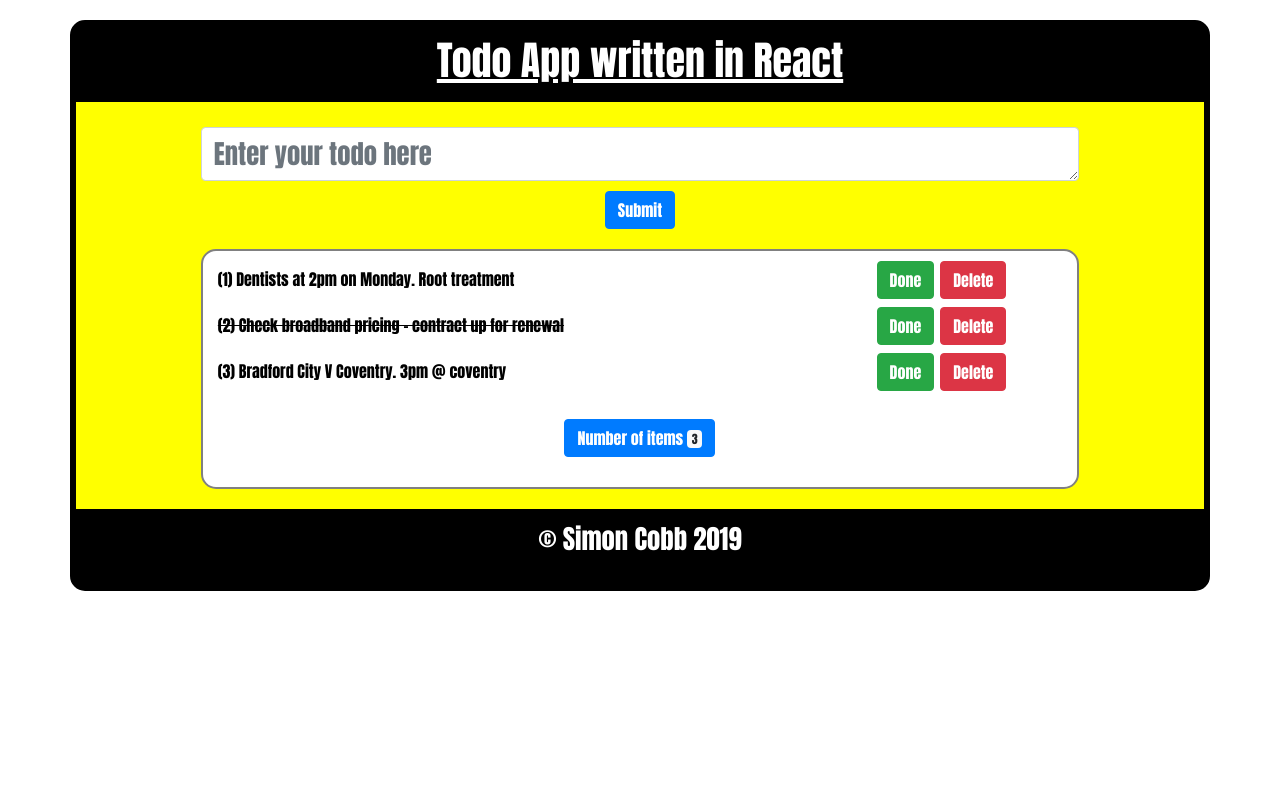
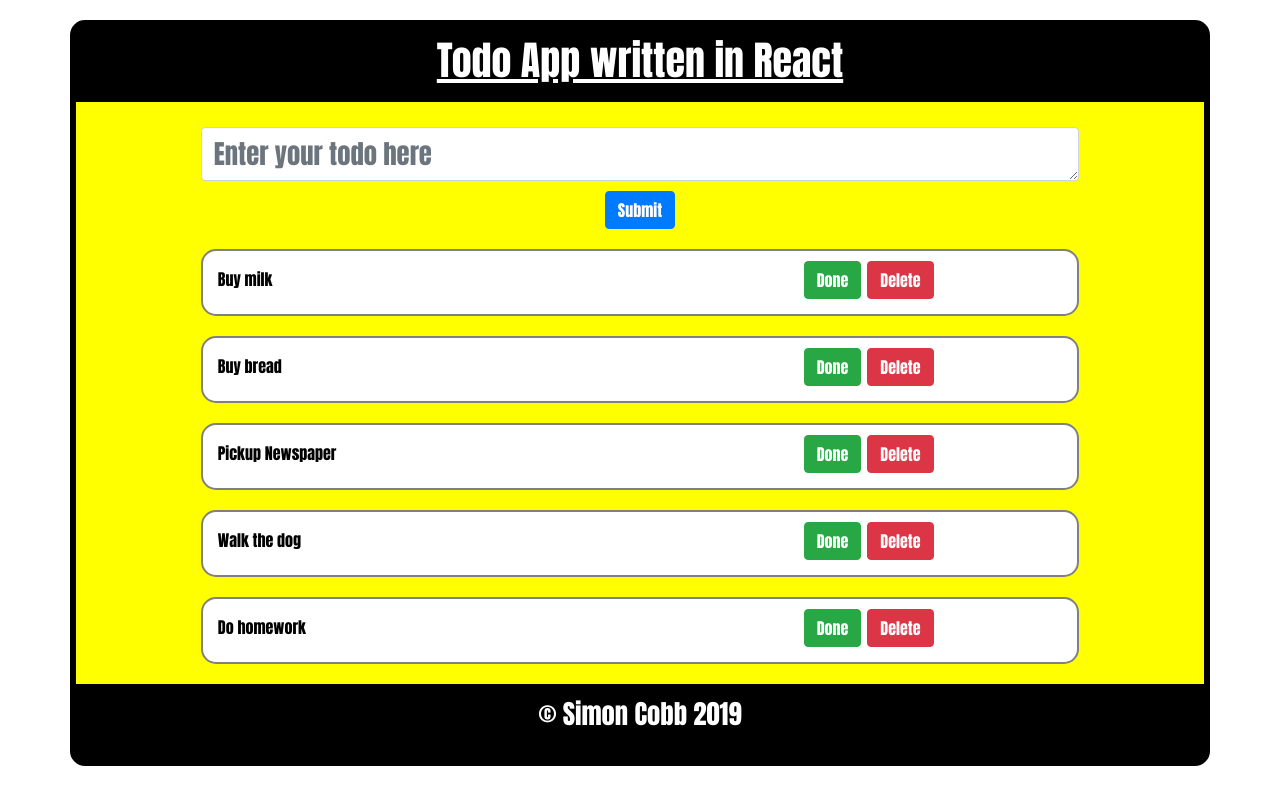
Before and after one commit to simoncobb1966/todo-app-frontend, a React app: page / in a window 1280 px wide. Built offline with nearby package versions, Linux system fonts and the light colour scheme.

Commit message:
React todo list 1st attempt

```diff
--- a/src/App.js
+++ b/src/App.js
@@ -10,15 +10,35 @@ import Bottom from './components/bottom'
 class App extends Component {
 
 
+
   render() {
+    const tasks = [
+      "Buy milk",
+      "Buy bread",
+      "Pickup Newspaper",
+      "Walk the dog",
+      "Do homework"
+    ]
     const headinginfo = "Todo App written in React";
 
     return (
 
-      <div className="container mainstyle" >
+      <div className="container mainstyle">
+
+
         <Header headingText={headinginfo} />
         <Entertodo />
-        <Actualtodolist />
+
+
+ {
+tasks.map(function(item, index) {
+return  <Actualtodolist taskDescription={item} key={index} />
+})
+ }
+
+        {/* <Actualtodolist /> */}
+
+
         <Bottom />
       </div>
     );
--- a/src/components/actualtodolist.js
+++ b/src/components/actualtodolist.js
@@ -3,33 +3,22 @@ import React, { Component } from 'react';
 class Actualtodolist extends Component {
     render() {
         return (
+            <div>
+                <div className="row mainList">
+                    <div className="col-sm-12 col-md-8 todoText">
+                    {this.props.taskDescription}
 
-            <div class="row mainList">
-                <div class="col-lg-9 col-sm-12 col-md-8 todoText" id="todo1">
-                    <p>(1) Dentists at 2pm on Monday. Root treatment</p>
+                    </div>
+                    <div className="col-sm-12 col-md-4">
+                        <button type="button" class="btn btn-success buttona">Done</button>
+                        <button type="button" class="btn btn-danger buttona">Delete</button>
+                    </div>
+                    {/* <element class="btn btn-primary notifications">
+                    Number of items <span class="badge badge-light">3</span>
+                </element> */}
                 </div>
-                <div class="col-lg-3 col-sm-12 col-md-4">
-                    <button type="button" class="btn btn-success buttona">Done</button>
-                    <button type="button" class="btn btn-danger buttona">Delete</button>
-                </div>
-                <div class="col-lg-9 col-sm-12 col-md-8 todoText" id="todo2">
-                    <p>(2) Check broadband pricing - contract up for renewal </p>
-                </div>
-                <div class="col-lg-3 col-sm-12 col-md-4">
-                    <button type="button" class="btn btn-success buttona">Done</button>
-                    <button type="button" class="btn btn-danger buttona">Delete</button>
-                </div>
-                <div class="col-lg-9 col-sm-12 col-md-8 todoText" id="todo3">
-                    <p>(3) Bradford City V Coventry. 3pm @ coventry</p>
-                </div>
-                <div class="col-lg-3 col-sm-12 col-md-4">
-                    <button type="button" class="btn btn-success buttona">Done</button>
-                    <button type="button" class="btn btn-danger buttona">Delete</button>
-                </div>
-                <element class="btn btn-primary notifications">
-                    Number of items <span class="badge badge-light">3</span>
-                </element>
             </div>
+
         )
     }
 }
--- a/src/components/header.js
+++ b/src/components/header.js
@@ -1,7 +1,7 @@
 import React, { Component } from 'react';
 
 class Header extends Component {
-    render(props) {
+    render() {
         return (
             <div className="heading">
                 <h1>{this.props.headingText}</h1>
```
